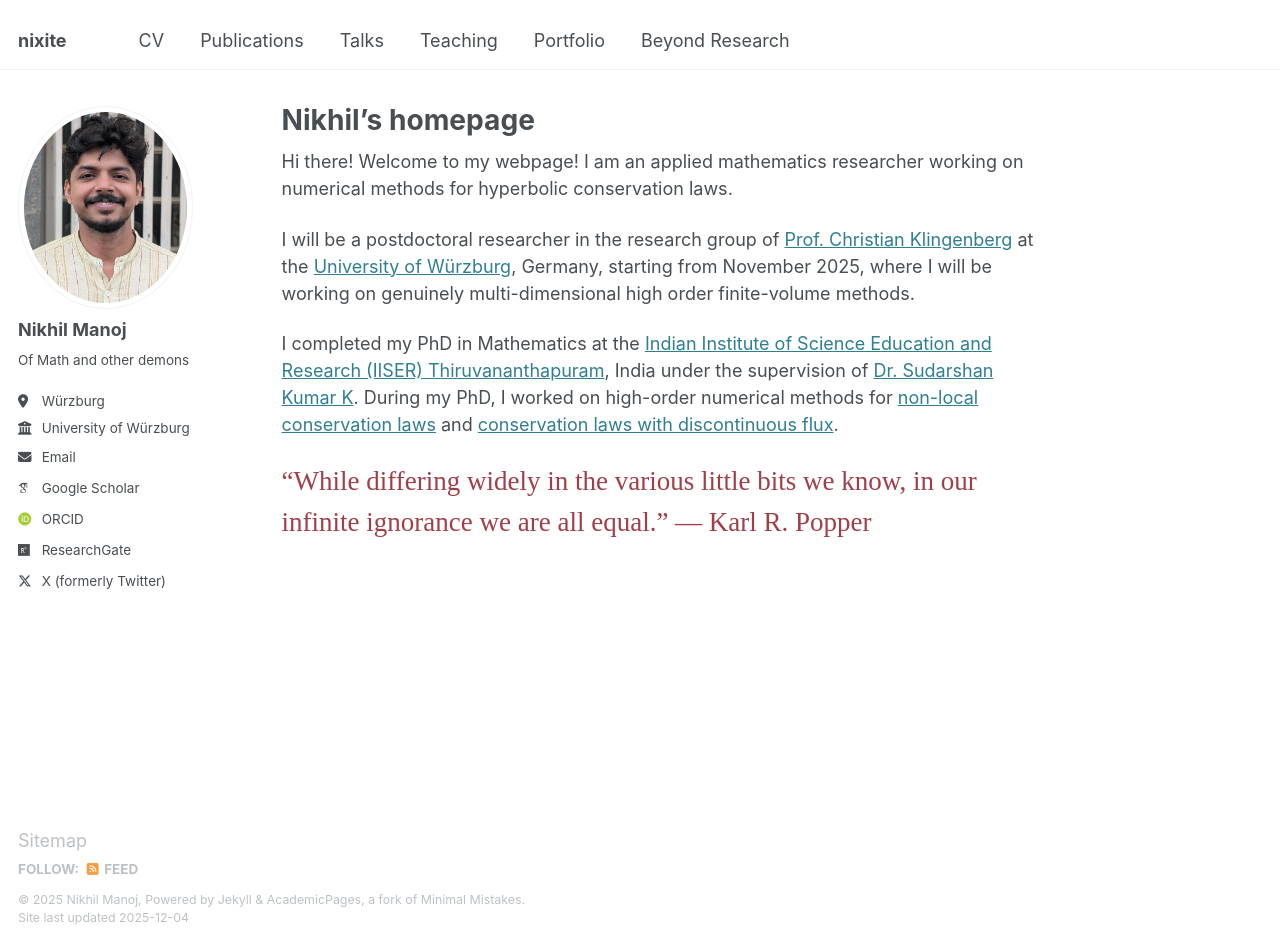
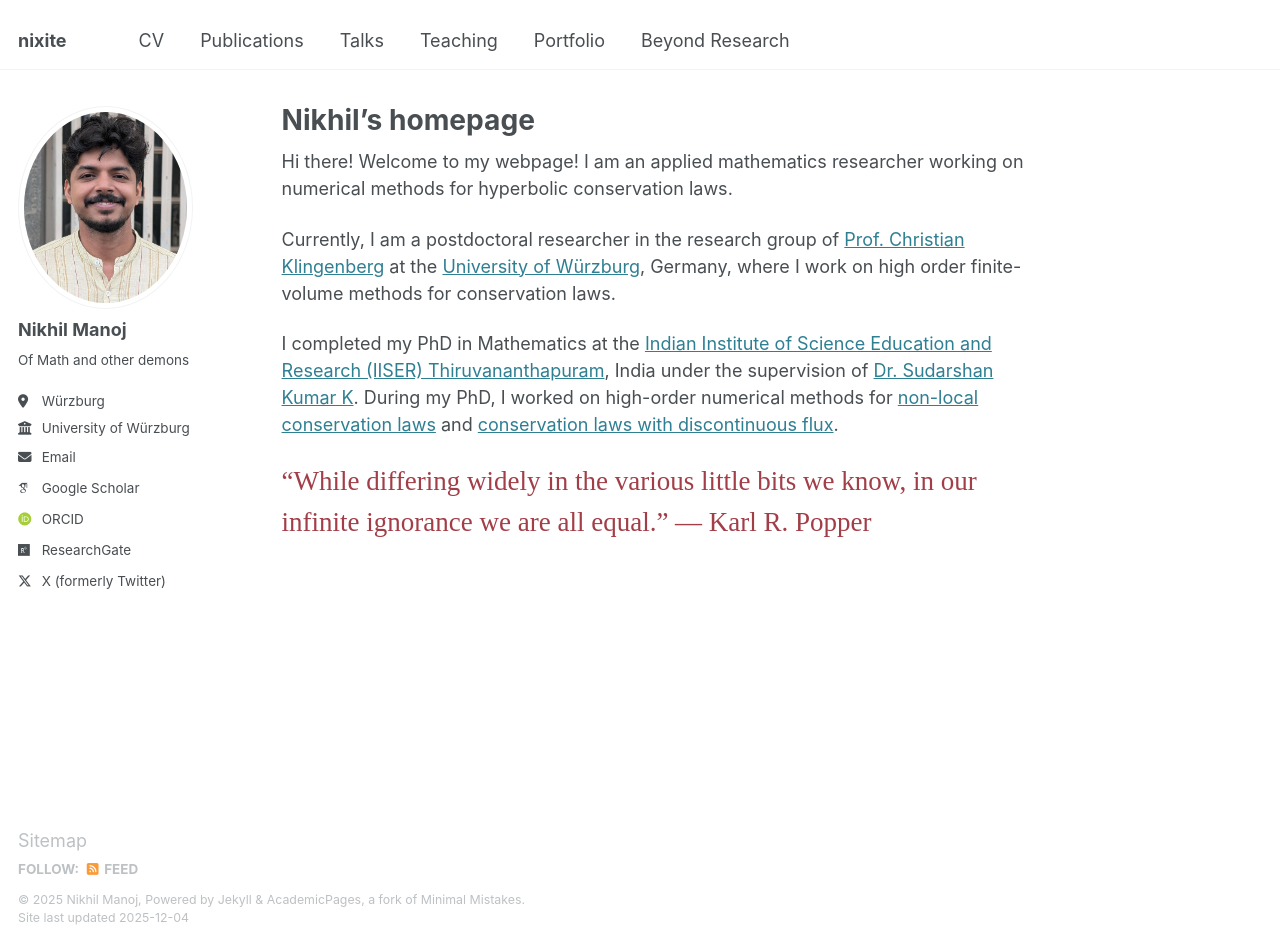
Before and after one commit to nikhil0597/nikhil0597.github.io, a Jekyll site: the page built from _pages/about.md, in a window 1280 px wide and 946 px high. Built offline with Jekyll 4.4.1, drawn with Linux system fonts in a browser that asks for light colours; some web fonts are replaced.

Commit message:
Update about.md

```diff
--- a/_pages/about.md
+++ b/_pages/about.md
@@ -10,7 +10,7 @@ redirect_from:
 
 Hi there! Welcome to my webpage! I am an applied mathematics researcher working on numerical methods for hyperbolic conservation laws.
 
-I will be a postdoctoral researcher in the research group of [Prof. Christian Klingenberg](https://ifm.mathematik.uni-wuerzburg.de/~klingen/index.html) at the [University of Würzburg](https://www.uni-wuerzburg.de/en/university/), Germany, starting from November 2025, where I will be working on genuinely multi-dimensional high order finite-volume methods.
+Currently, I am a postdoctoral researcher in the research group of [Prof. Christian Klingenberg](https://ifm.mathematik.uni-wuerzburg.de/~klingen/index.html) at the [University of Würzburg](https://www.uni-wuerzburg.de/en/university/), Germany, where I work on high order finite-volume methods for conservation laws.
 
 I completed my PhD in Mathematics at the [Indian Institute of Science Education and Research (IISER) Thiruvananthapuram](https://www.iisertvm.ac.in/), India under the supervision of [Dr. Sudarshan Kumar K](https://www.iisertvm.ac.in/faculty/sudarshan). During my PhD, I worked on high-order numerical methods for [non-local conservation laws](https://www.esaim-m2an.org/articles/m2an/abs/2023/06/m2an230129/m2an230129.html) and [conservation laws with discontinuous flux](https://arxiv.org/abs/2501.04620).
 
```
